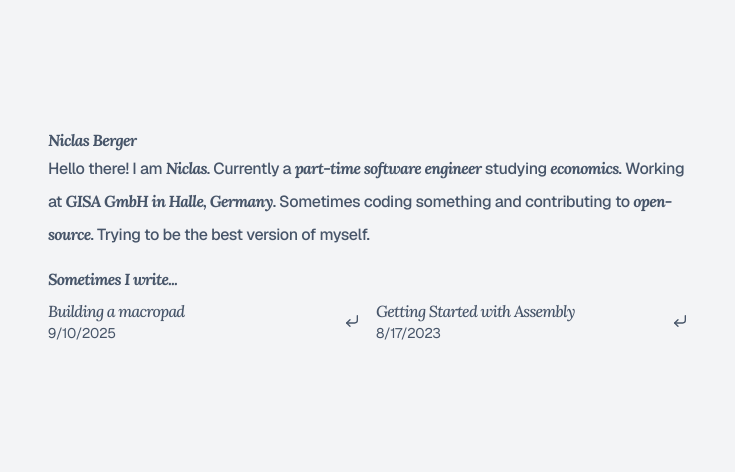
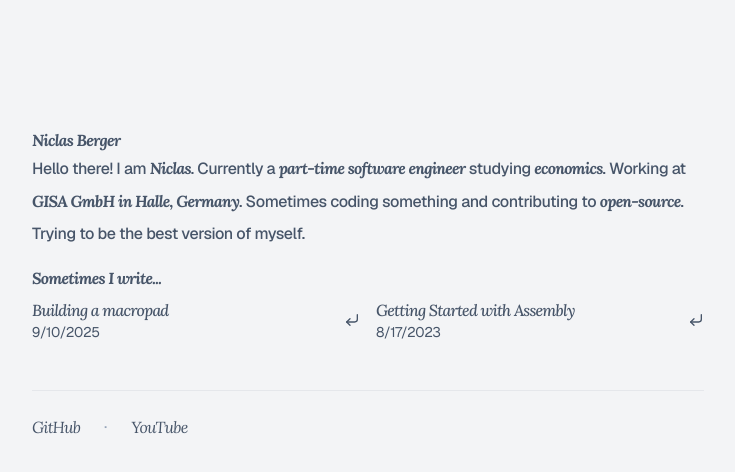
Before and after one commit to BergerAPI/portfolio, a Next.js app: page / in a window 1280 px wide. Shown: the top 472 px of the page, without its empty margins (272-1007 px from the left). Built offline with nearby package versions, Linux system fonts and the light colour scheme.

Commit message:
feat: add Footer component and refactor NavigationWrapper layout

```diff
--- /dev/null
+++ b/components/footer.tsx
@@ -0,0 +1,29 @@
+import Link from "next/link";
+
+export const Footer = () => {
+    return (
+        <footer className="mt-12 pb-6 border-t pt-6">
+            <div className="flex">
+                <div className="flex gap-6 items-center text-slate-600">
+                    <Link
+                        href="https://github.com/BergerAPI"
+                        className="font-serif italic tracking-tighter hover:text-slate-800 transition-colors"
+                        target="_blank"
+                        rel="noopener noreferrer"
+                    >
+                        GitHub
+                    </Link>
+                    <span className="text-slate-400">·</span>
+                    <Link
+                        href="https://youtube.com/@bergerbtw"
+                        className="font-serif italic tracking-tighter hover:text-slate-800 transition-colors"
+                        target="_blank"
+                        rel="noopener noreferrer"
+                    >
+                        YouTube
+                    </Link>
+                </div>
+            </div>
+        </footer>
+    );
+};
--- a/components/navigation-wrapper.tsx
+++ b/components/navigation-wrapper.tsx
@@ -1,5 +1,6 @@
 import Link from "next/link";
 import { PropsWithChildren } from "react";
+import { Footer } from "./footer";
 
 export const NavigationWrapper = ({
     children, href, linkText
@@ -7,21 +8,19 @@ export const NavigationWrapper = ({
     href?: string, linkText?: string
 }) => {
     return (
-        <div className="grid grid-cols-1 gap-4 lg:grid-cols-[theme(spacing.24)_theme(screens.sm)_theme(spacing.24)] lg:gap-0 ">
-            <nav>
+        <div className="max-w-2xl mx-auto">
             {(href && linkText) && (
-                    <Link className="sticky top-16" href={href}>
-                        <div className="m-auto flex gap-2 items-center">
+                <nav className="mb-8">
+                    <Link href={href} className="inline-flex gap-2 items-center text-slate-600 hover:text-slate-800 transition-colors">
                         <svg xmlns="http://www.w3.org/2000/svg" fill="none" viewBox="0 0 24 24" strokeWidth={1.5} stroke="currentColor" className="size-3">
                             <path strokeLinecap="round" strokeLinejoin="round" d="M9 15 3 9m0 0 6-6M3 9h12a6 6 0 0 1 0 12h-3" />
                         </svg>
-
                         <span className="italic font-serif tracking-tighter">{linkText}</span>
-                        </div>
                     </Link>
+                </nav>
             )}
-            </nav>
             <div>{children}</div>
+            <Footer />
         </div>
     )
 }
```
Lines whose indentation alone changed are shown as unchanged.
